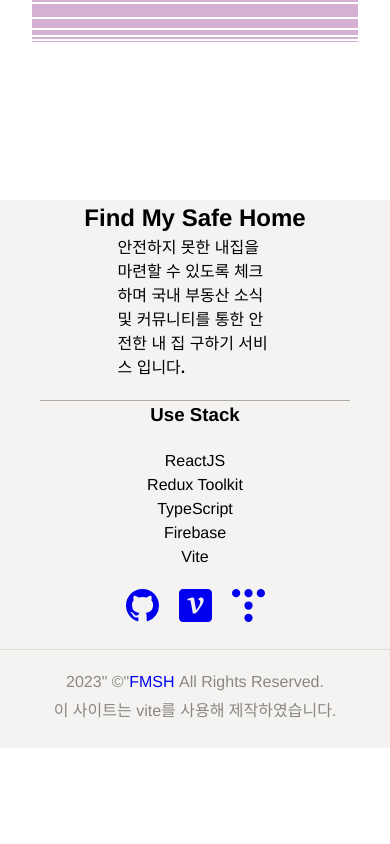
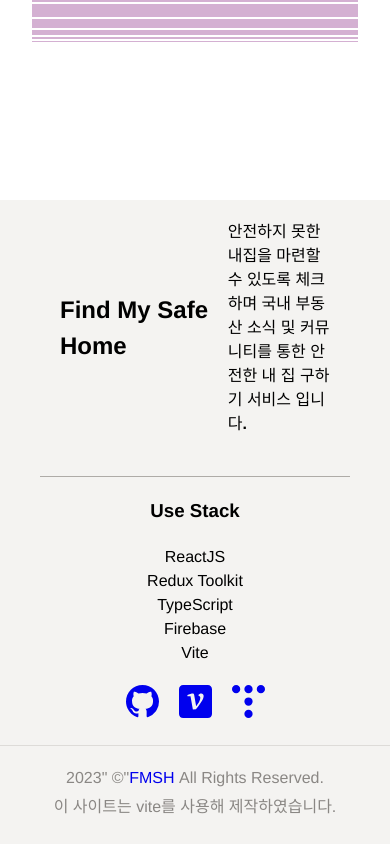
Before and after one commit to SuamKang/Find-my-safe-home, a React (Vite) app: page / in a window 390 px wide. Shown: the part 4653-5497 px from the top of the page. Before the commit the page ends 5401 px from the top, so only its background shows below. Built offline with nearby package versions, Linux system fonts and the light colour scheme; no server answers.

Commit message:
style: 푸터 반응형 수정

```diff
--- a/src/components/layouts/footer/Footer.module.css
+++ b/src/components/layouts/footer/Footer.module.css
@@ -82,7 +82,8 @@
 
   .topLeft {
     width: 100%;
-    flex-direction: column;
+    flex-direction: row;
+    padding: 20px;
   }
 
   .topRight {
@@ -92,6 +93,9 @@
     justify-content: center;
     border-left: none;
     border-top: 1px solid var(--color-gray-400);
+  }
+  .topRight > div h3 {
+    margin-top: 20px;
   }
 
   .use-stack {
```
